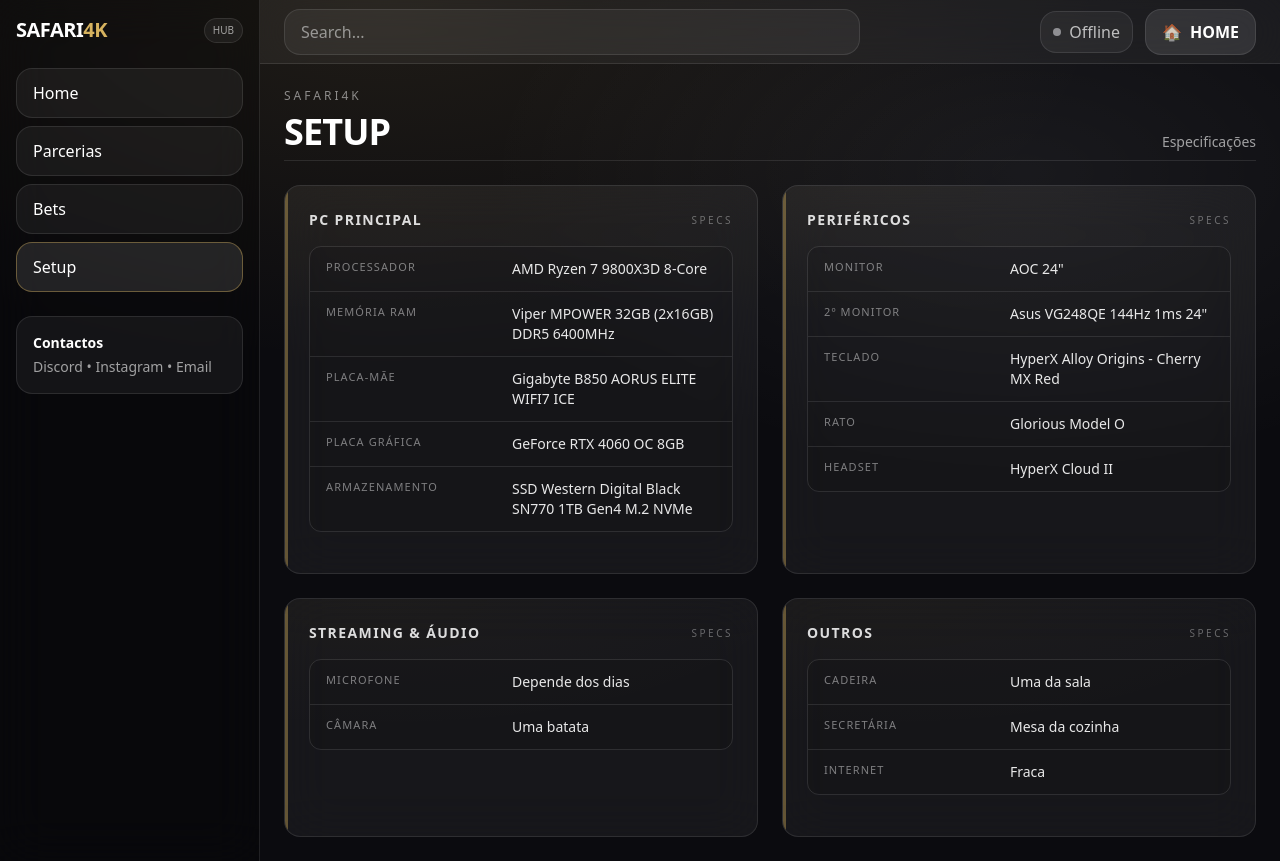
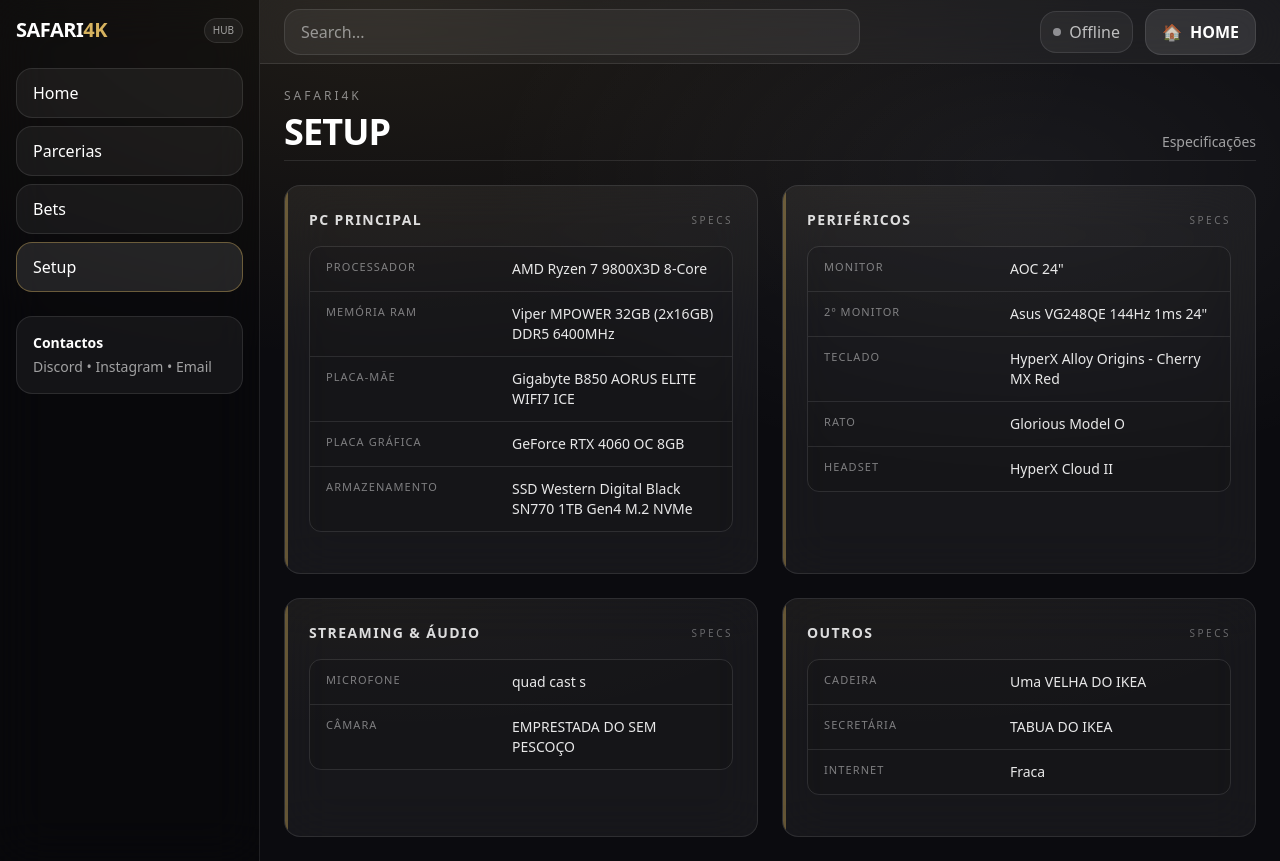
Before and after one commit to ImRbK/safari4k-site, a Next.js app: page /setup in a window 1280 px wide. Built offline with nearby package versions, Linux system fonts and the light colour scheme.

Commit message:
fix text

```diff
--- a/app/setup/page.tsx
+++ b/app/setup/page.tsx
@@ -67,13 +67,13 @@
   ];
 
   const streaming: Row[] = [
-    { label: "Microfone", value: "Depende dos dias" },
-    { label: "Câmara", value: "Uma batata" },
+    { label: "Microfone", value: "quad cast s" },
+    { label: "Câmara", value: "EMPRESTADA DO SEM PESCOÇO" },
   ];
 
   const outros: Row[] = [
-    { label: "Cadeira", value: "Uma da sala" },
-    { label: "Secretária", value: "Mesa da cozinha" },
+    { label: "Cadeira", value: "Uma VELHA DO IKEA" },
+    { label: "Secretária", value: "TABUA DO IKEA" },
     { label: "Internet", value: "Fraca" },
   ];
 
```
